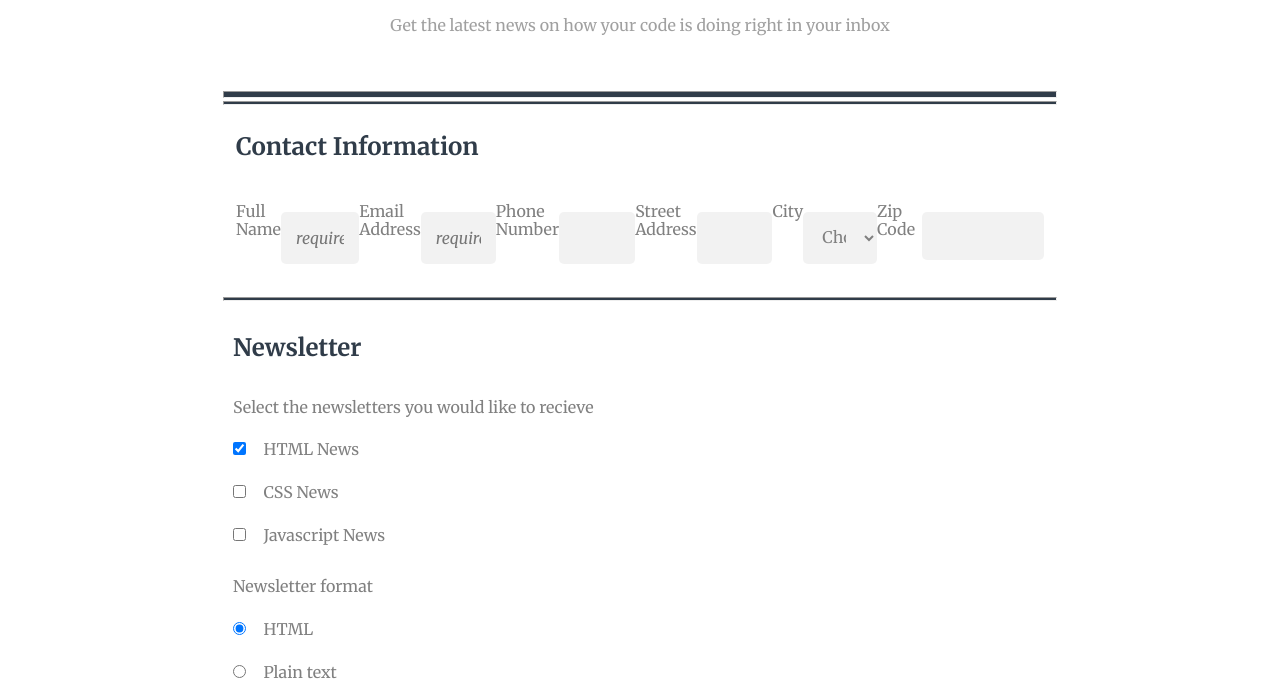
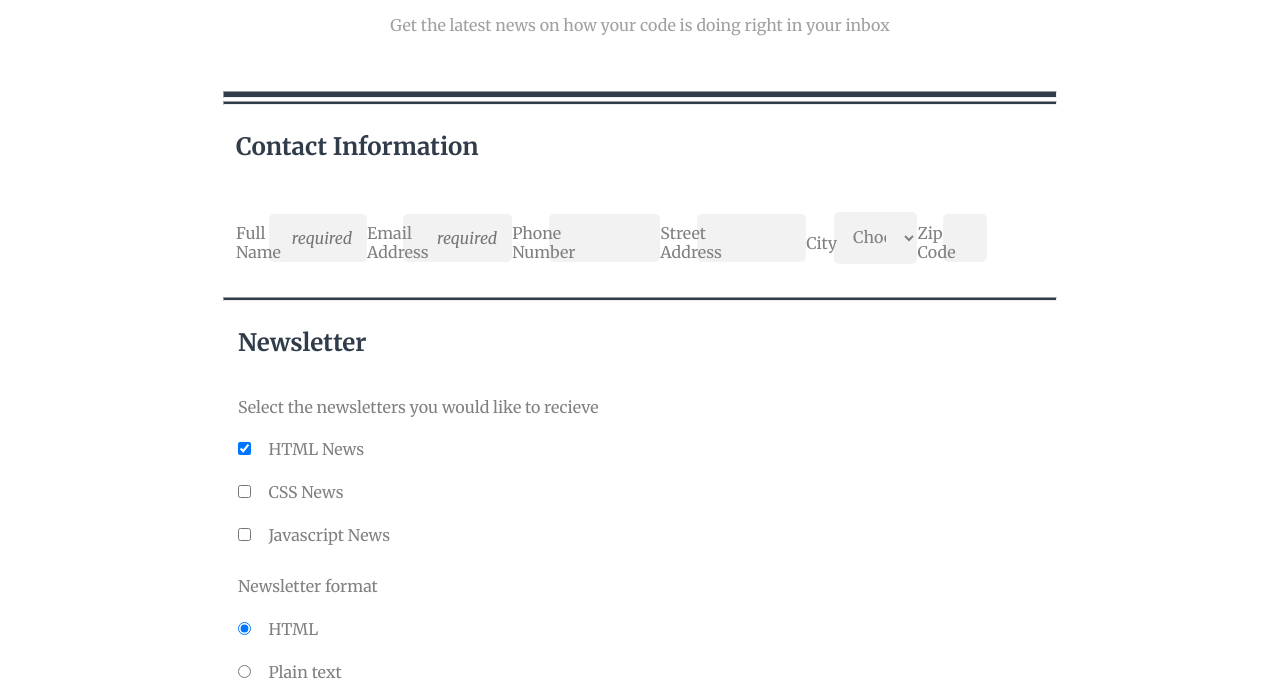
Before and after one commit to joshnussbaum89/online_registration_v4, a plain HTML site: page index.html in a window 1280 px wide. Shown: the part 151-846 px from the top of the page. Drawn offline with Linux system fonts and the light colour scheme.

```diff
--- a/css/style.css
+++ b/css/style.css
@@ -15,10 +15,6 @@
 
 fieldset {
     border: none;
-}
-
-.half-width {
-    width: 50%;
 }
 
 /* -- Header -- */
@@ -76,8 +72,15 @@
     margin: auto;
 }
 
-.padding-bottom,
 .main-form h2 {
+    padding-bottom: 1rem;
+}
+
+#other {
+    margin-top: .5rem;
+}
+
+.newsletter-format {
     padding-bottom: 1rem;
 }
 
@@ -158,6 +161,19 @@
     color: rgba(128, 128, 128, .75)
 }
 
+.row {
+    display: flex;
+    flex-direction: column;
+}
+
+#zip-input {
+    width: 45%;
+}
+
+.zip-label {
+    width: 20%;
+}
+
 /* -- Media Query -- */
 
 @media (min-width: 768px) {
@@ -174,6 +190,24 @@
 
     .row {
         display: flex;
+        flex-direction: row;
+        justify-content: flex-start;
+        align-items: center;
+        margin: 0;
     }
 
+    .row label:not(.zip-label) {
+        width: 25%;
+        margin: 0;
+    }
+
+    #zip-input {
+        width: 35%;
+    }
+
+    .zip-label {
+        width: 20%;
+    }
+
+
 }
--- a/index.html
+++ b/index.html
@@ -25,16 +25,16 @@
 
 <!-- Contact Information -->
 
-    <main>
+    <div>
         <hr class="border-top">
         <hr class="border-bottom">
-        <form action="index.html">
+        <form action="index.html" method="post">
 
             <fieldset class="main-form">
             <legend><h2 class="contact-title">Contact Information</h2></legend>
 
                 <div class="row">
-                    <label class="label-size" for="name">Full Name</label>
+                    <label for="name">Full Name</label>
                     <input type="text" name="user_name" id="name" placeholder="required">
                 </div>
 
@@ -45,7 +45,7 @@
 
                 <div class="row">
                     <label for="phone">Phone Number</label>
-                    <input type="tel" type="tel" name="user_phone" id="phone">
+                    <input type="tel" name="user_phone" id="phone">
                 </div>
 
                 <div class="row">
@@ -113,21 +113,19 @@
                     </select>
                 </div>
 
-                <div class="half-width">
                     <div class="row">
-                        <label for="zip">Zip Code</label>
-                        <input type="text" name="user_zip" id="zip" pattern="[0-9]*">
+                        <label class="zip-label" for="zip-input">Zip Code</label>
+                        <input type="text" name="user_zip" id="zip-input" pattern="[0-9]*">
                     </div>
-                </div>
+
             </fieldset>
 
         <hr class="border-bottom">
-
-    </main>
+    </div>
 
 <!-- Newsletter -->
-<fieldset>
-    <div class="newsletter">
+<div class="newsletter">
+    <fieldset>
 
         <legend><h2>Newsletter</h2></legend>
         <p>Select the newsletters you would like to recieve</p>
@@ -151,7 +149,7 @@
 
         <p>Newsletter format</p>
 
-        <div>
+        <div class="newsletter-format">
             <div>
                 <input type="radio" id="html-sub" name="format" value="html-sub" checked>
                 <label class="subscriptions" for="html-sub">HTML</label>
@@ -170,9 +168,9 @@
             <p><em>Copywrite The Code Review</em></p>
         </div>
         </form>
-    </div>
 
-</fieldset>
+    </fieldset>
+</div>
 
 </body>
 </html>
```
